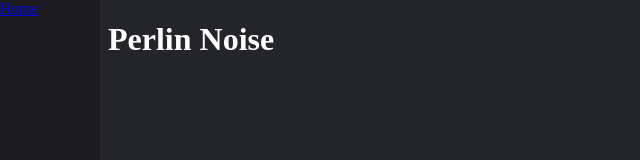
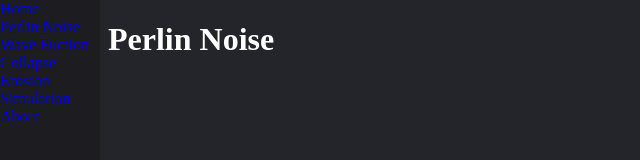
Before and after one commit to simonm6710-create/terrain-examples, a plain HTML site: page perlin.html in a window 1280 px wide. Shown: the whole page, without its empty margins (0-640 px from the left). Drawn offline with Linux system fonts and the light colour scheme.

Commit message:
Update perlin.html

```diff
--- a/perlin.html
+++ b/perlin.html
@@ -7,6 +7,10 @@
 <body>
   <nav>
     <a href="index.html">Home</a>
+    <a href="perlin.html">Perlin Noise</a>
+    <a href="wfc.html">Wave Fuction Collapse</a>
+    <a href="erosion.html">Erosion Simulation</a>
+    <a href="about.html">About</a>
   </nav>
   <main class="offset">
     <h1>Perlin Noise</h1>
```
